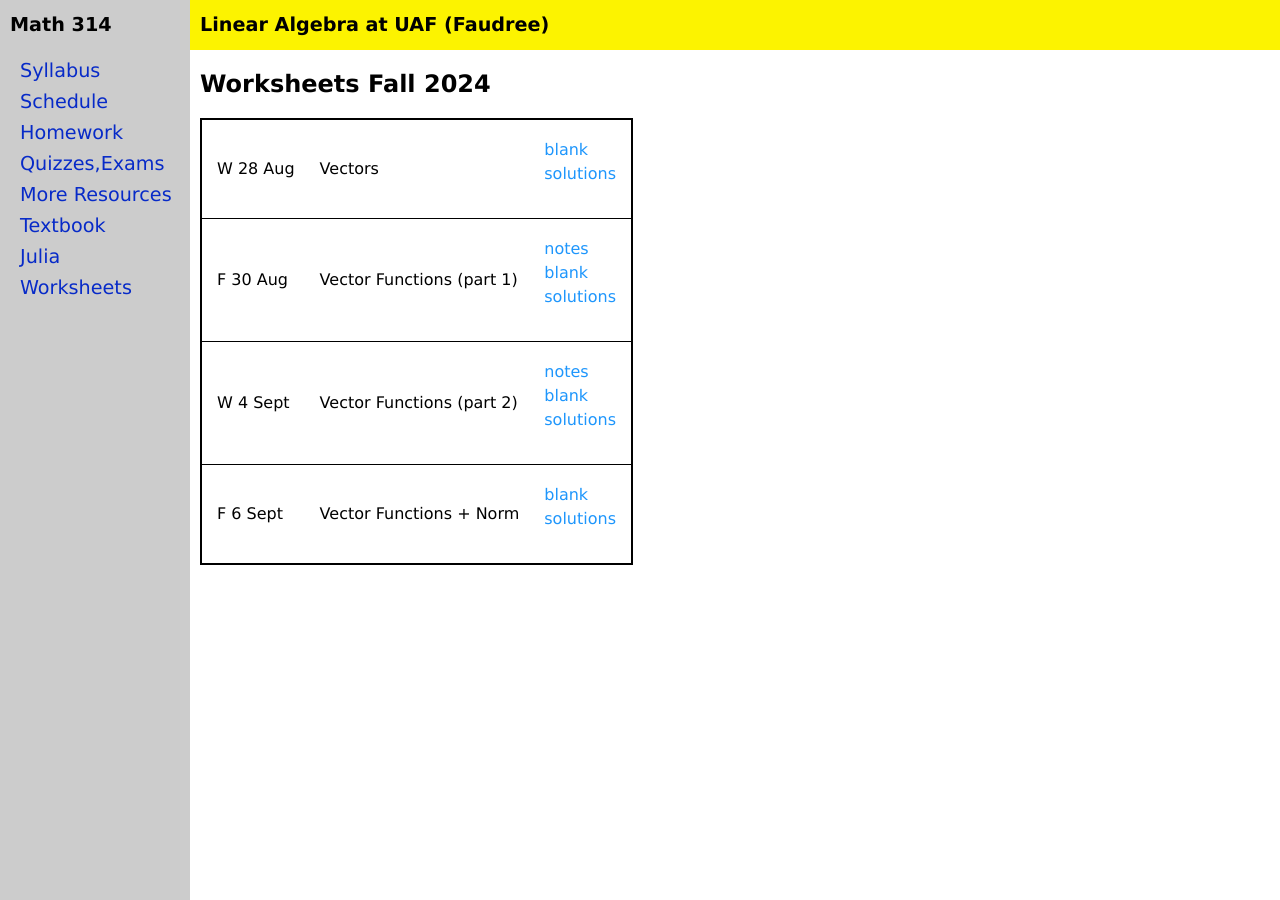
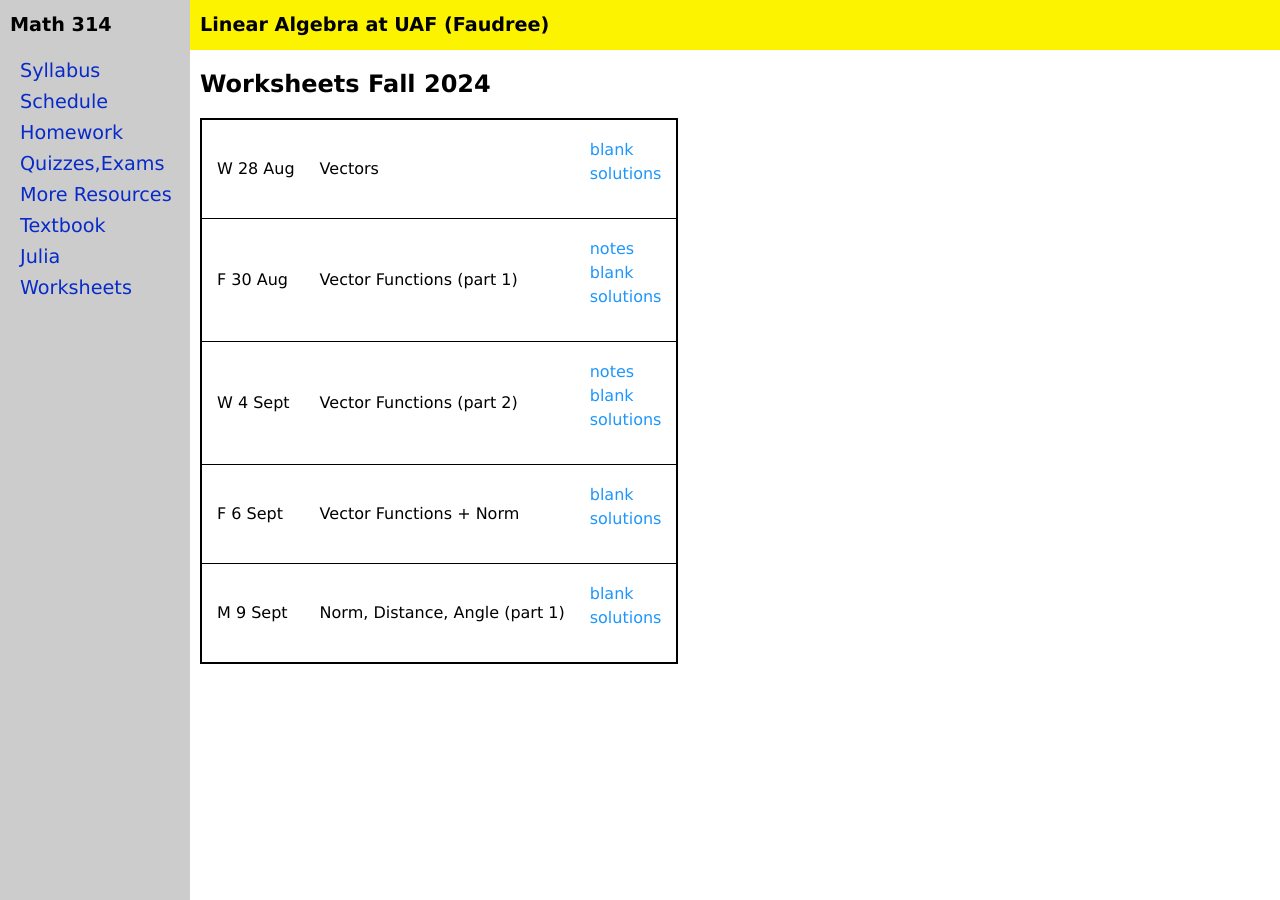
Before and after one commit to jrfaudree/LA, a Jekyll site: the page built from worksheets.md, in a window 1280 px wide. Built offline with Jekyll 4.4.1, drawn with Linux system fonts in a browser that asks for light colours.

Commit message:
Update worksheets.yml

```diff
--- a/_data/worksheets.yml
+++ b/_data/worksheets.yml
@@ -19,3 +19,7 @@ worksheets:
   name: Vector Functions + Norm
   blank: M314_ch2b.pdf
   solutions: M314_ch2c-s
+- date: M 9 Sept
+  name: Norm, Distance, Angle (part 1)
+  blank: M314_ch3a.pdf
+  solutions: M314_ch3a-s.pdf
```
